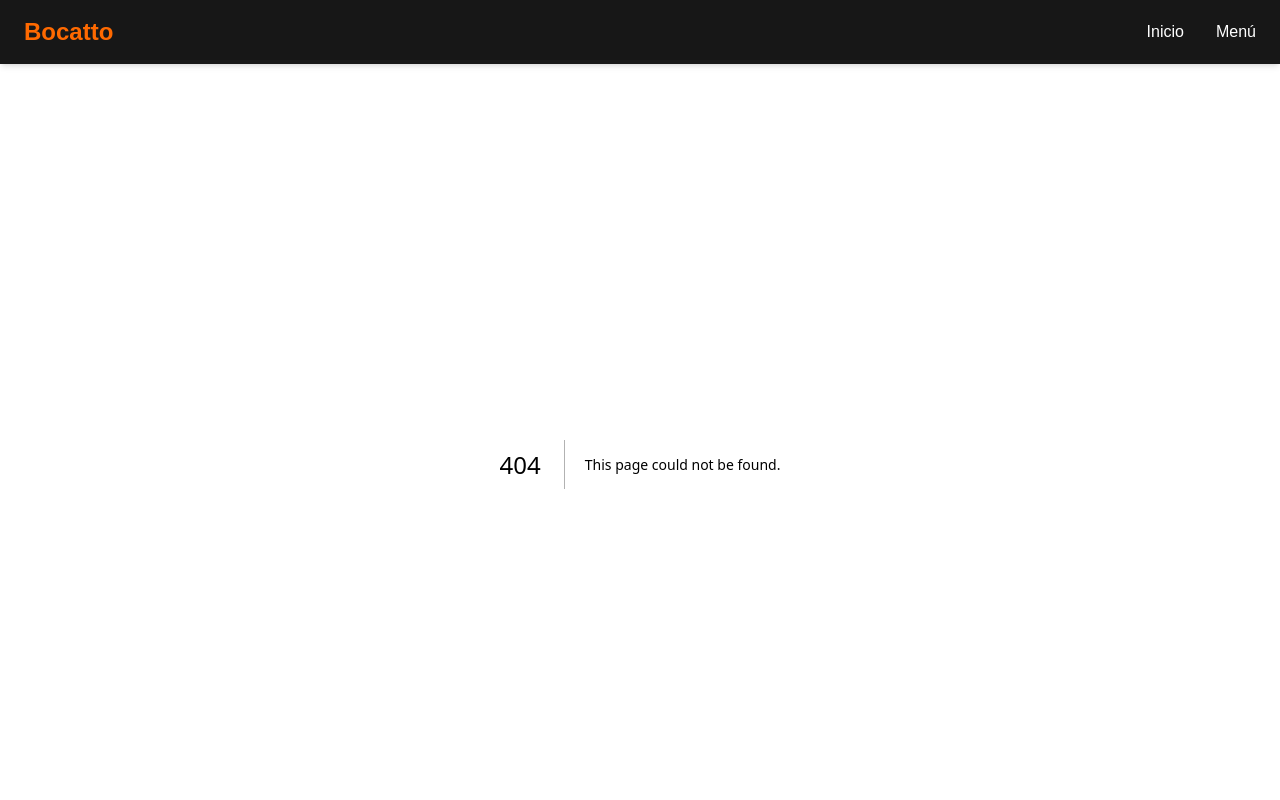
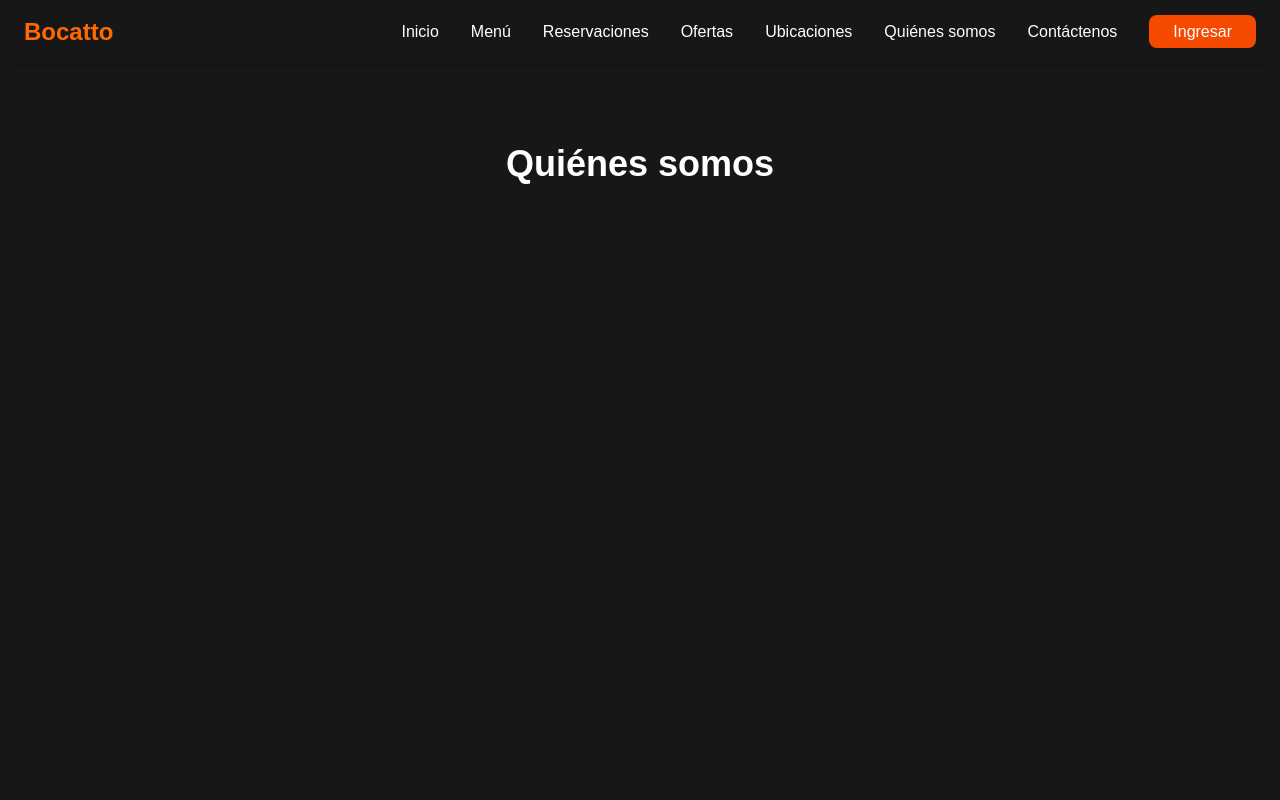
Before and after one commit to Jeancarlospp/Bocatto, a Next.js app in the folder frontend/: page /about in a window 1280 px wide. Before the commit this address had no page. Shown: the top 800 px of the page. Built offline with nearby package versions, Linux system fonts and the light colour scheme.

Commit message:
add complete menu and login button

```diff
--- /dev/null
+++ b/frontend/app/about/page.jsx
@@ -0,0 +1,9 @@
+export default function AboutPage() {
+  return (
+    <div className="min-h-screen bg-neutral-900 py-20">
+      <div className="container mx-auto px-6">
+        <h1 className="text-4xl font-bold text-white text-center">Quiénes somos</h1>
+      </div>
+    </div>
+  );
+}
--- /dev/null
+++ b/frontend/app/contact/page.jsx
@@ -0,0 +1,9 @@
+export default function ContactPage() {
+  return (
+    <div className="min-h-screen bg-neutral-900 py-20">
+      <div className="container mx-auto px-6">
+        <h1 className="text-4xl font-bold text-white text-center">Contáctenos</h1>
+      </div>
+    </div>
+  );
+}
--- /dev/null
+++ b/frontend/app/locations/page.jsx
@@ -0,0 +1,9 @@
+export default function LocationsPage() {
+  return (
+    <div className="min-h-screen bg-neutral-900 py-20">
+      <div className="container mx-auto px-6">
+        <h1 className="text-4xl font-bold text-white text-center">Ubicaciones</h1>
+      </div>
+    </div>
+  );
+}
--- /dev/null
+++ b/frontend/app/login/page.jsx
@@ -0,0 +1,9 @@
+export default function LoginPage() {
+  return (
+    <div className="min-h-screen bg-neutral-900 py-20">
+      <div className="container mx-auto px-6">
+        <h1 className="text-4xl font-bold text-white text-center">Ingresar</h1>
+      </div>
+    </div>
+  );
+}
--- /dev/null
+++ b/frontend/app/offers/page.jsx
@@ -0,0 +1,9 @@
+export default function OffersPage() {
+  return (
+    <div className="min-h-screen bg-neutral-900 py-20">
+      <div className="container mx-auto px-6">
+        <h1 className="text-4xl font-bold text-white text-center">Ofertas</h1>
+      </div>
+    </div>
+  );
+}
--- /dev/null
+++ b/frontend/app/reservations/page.jsx
@@ -0,0 +1,9 @@
+export default function ReservationsPage() {
+  return (
+    <div className="min-h-screen bg-neutral-900 py-20">
+      <div className="container mx-auto px-6">
+        <h1 className="text-4xl font-bold text-white text-center">Reservaciones</h1>
+      </div>
+    </div>
+  );
+}
--- a/frontend/components/Header.jsx
+++ b/frontend/components/Header.jsx
@@ -20,6 +20,36 @@ export default function Header() {
                 Menú
               </Link>
             </li>
+            <li>
+              <Link href="/reservations" className="text-white hover:text-orange-500 transition">
+                Reservaciones
+              </Link>
+            </li>
+            <li>
+              <Link href="/offers" className="text-white hover:text-orange-500 transition">
+                Ofertas
+              </Link>
+            </li>
+            <li>
+              <Link href="/locations" className="text-white hover:text-orange-500 transition">
+                Ubicaciones
+              </Link>
+            </li>
+            <li>
+              <Link href="/about" className="text-white hover:text-orange-500 transition">
+                Quiénes somos
+              </Link>
+            </li>
+            <li>
+              <Link href="/contact" className="text-white hover:text-orange-500 transition">
+                Contáctenos
+              </Link>
+            </li>
+            <li>
+              <Link href="/login" className="bg-orange-600 text-white px-6 py-2 rounded-lg hover:bg-orange-700 transition">
+                Ingresar
+              </Link>
+            </li>
           </ul>
         </div>
       </nav>
```
Also changed, not shown: 1 other file (tests, documents, lock files or other folders).
